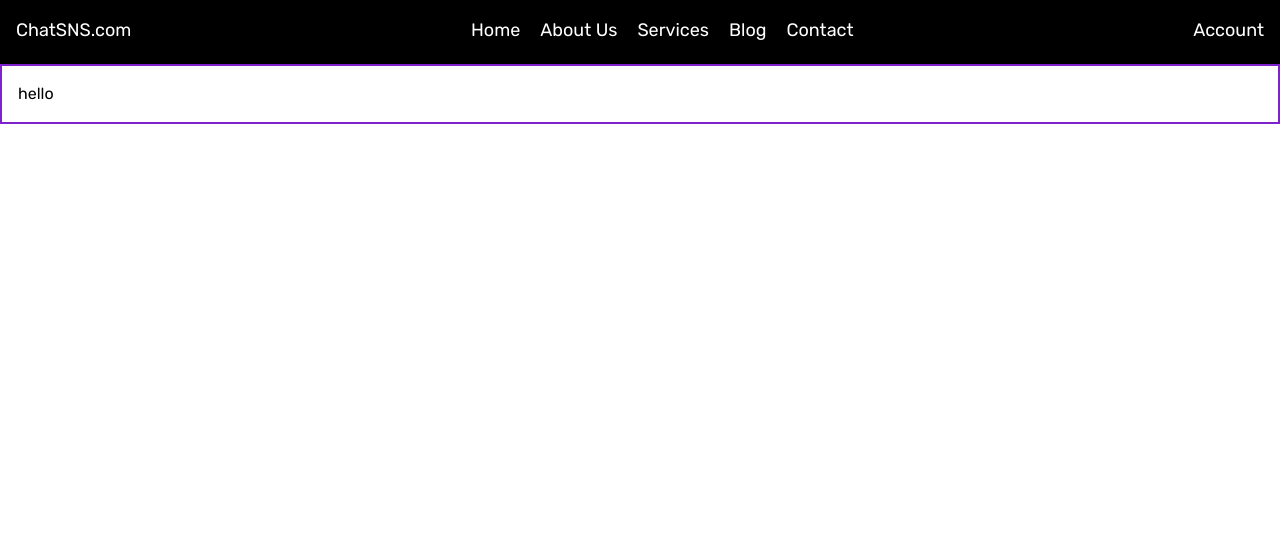
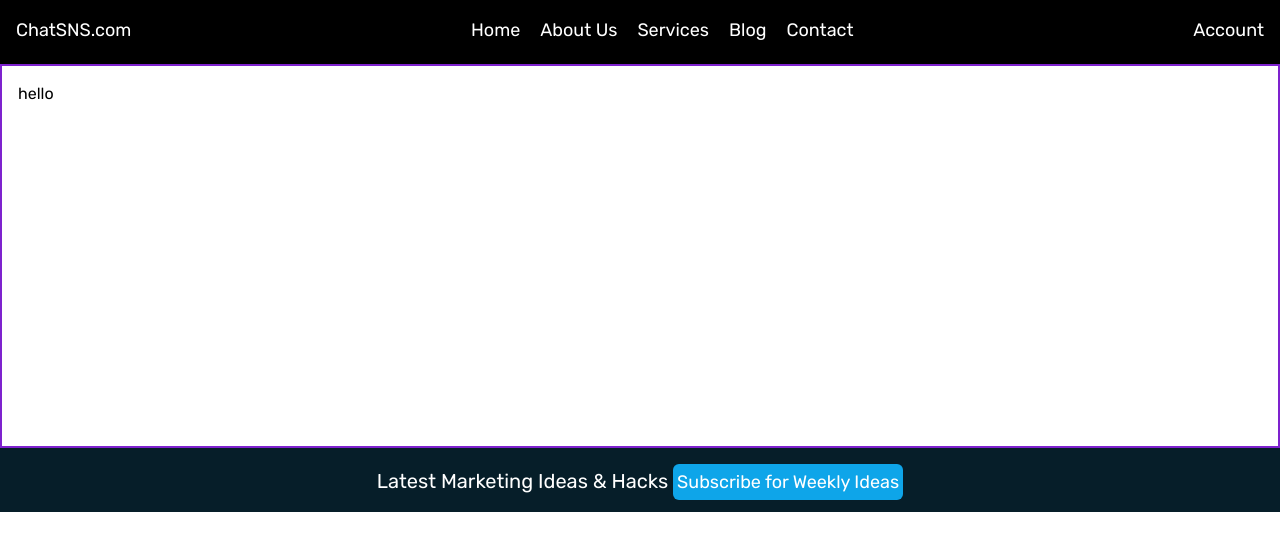
Before and after one commit to sundarraj33/ChatSNS, a React (Create React App) app: page / in a window 1280 px wide. Shown: the top 550 px of the page. Built offline with nearby package versions, Linux system fonts and the light colour scheme.

Commit message:
Sample projects

```diff
--- a/package.json
+++ b/package.json
@@ -6,6 +6,7 @@
     "@testing-library/jest-dom": "^5.17.0",
     "@testing-library/react": "^13.4.0",
     "@testing-library/user-event": "^13.5.0",
+    "node-modules": "^1.0.1",
     "react": "^18.3.1",
     "react-dom": "^18.3.1",
     "react-scripts": "5.0.1",
--- a/src/template/Navbar2.js
+++ b/src/template/Navbar2.js
@@ -1,8 +1,12 @@
 const Navbar2 = ()=>{
     return(
         <>
-            <div className="navbar2 h-5/6 border-rose-950 border-2 sm:border-green-300 md:border-red-600 lg:border-sky-600 xl:border-purple-700 " >
+            <div className="navbar2 h-96 border-rose-950 border-2 sm:border-green-300 md:border-red-600 lg:border-sky-600 xl:border-purple-700 " >
                 <h2 className="p-4 ">hello</h2>
+            </div>
+            <div className="container h-16" style={{backgroundColor:'rgb(6,30,41)'}}>
+                <p className="text-white p-4 text-center text-xl">Latest Marketing Ideas & Hacks <button className="bg-sky-500 p-1 text-lg rounded-md">Subscribe for Weekly Ideas</button></p>
+
             </div>
         </>
     )
```
Also changed, not shown: 1 other file (tests, documents, lock files or other folders).
